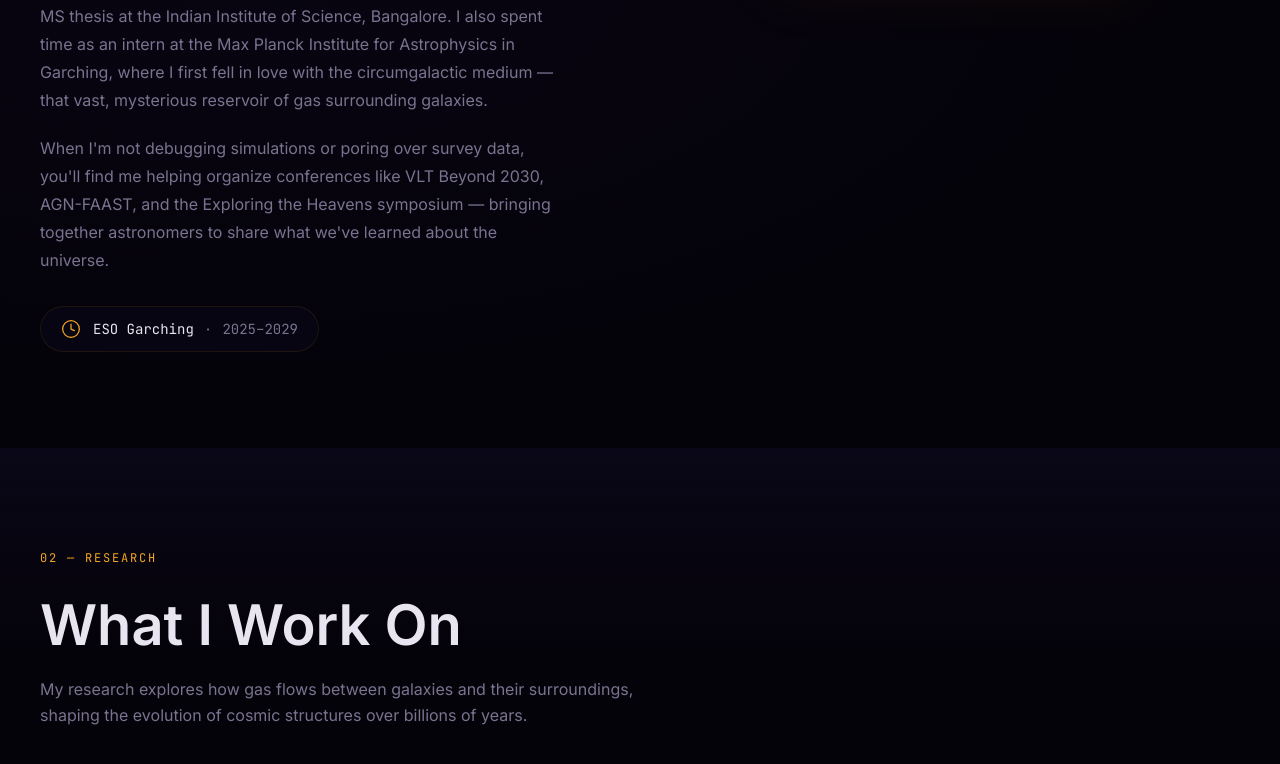
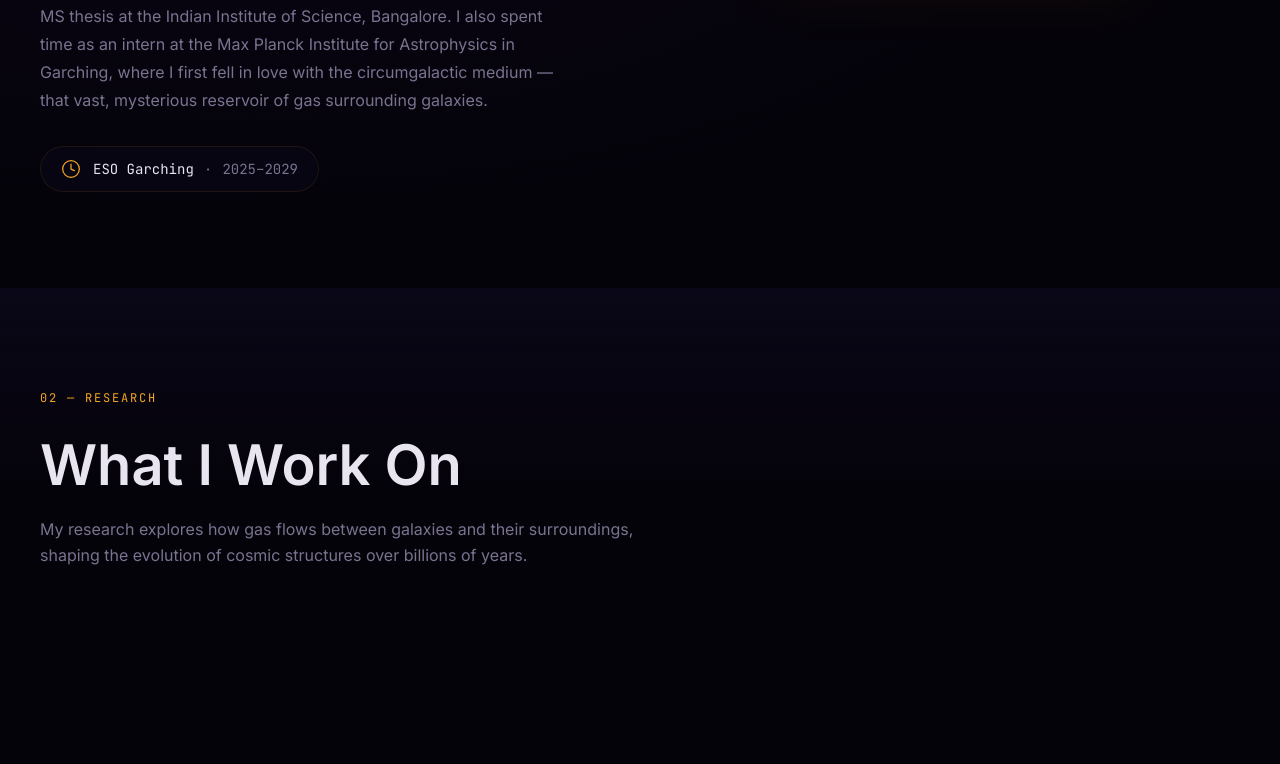
Before and after one commit to rajeshpotlia1/about, a React (Vite) app: page / in a window 1280 px wide. Shown: the part 1280-2044 px from the top of the page. Built offline with nearby package versions, Linux system fonts and the light colour scheme.

Commit message:
Remove paragraph about organizing conferences

```diff
--- a/src/sections/AboutSection.tsx
+++ b/src/sections/AboutSection.tsx
@@ -87,14 +87,6 @@ export default function AboutSection() {
               medium — that vast, mysterious reservoir of gas surrounding
               galaxies.
             </p>
-
-            <p className="reveal-item text-stardust leading-[1.75] max-w-[520px]">
-              When I'm not debugging simulations or poring over survey data,
-              you'll find me helping organize conferences like VLT Beyond 2030,
-              AGN-FAAST, and the Exploring the Heavens symposium — bringing
-              together astronomers to share what we've learned about the
-              universe.
-            </p>
           </div>
 
           {/* Affiliation Badge */}
```
